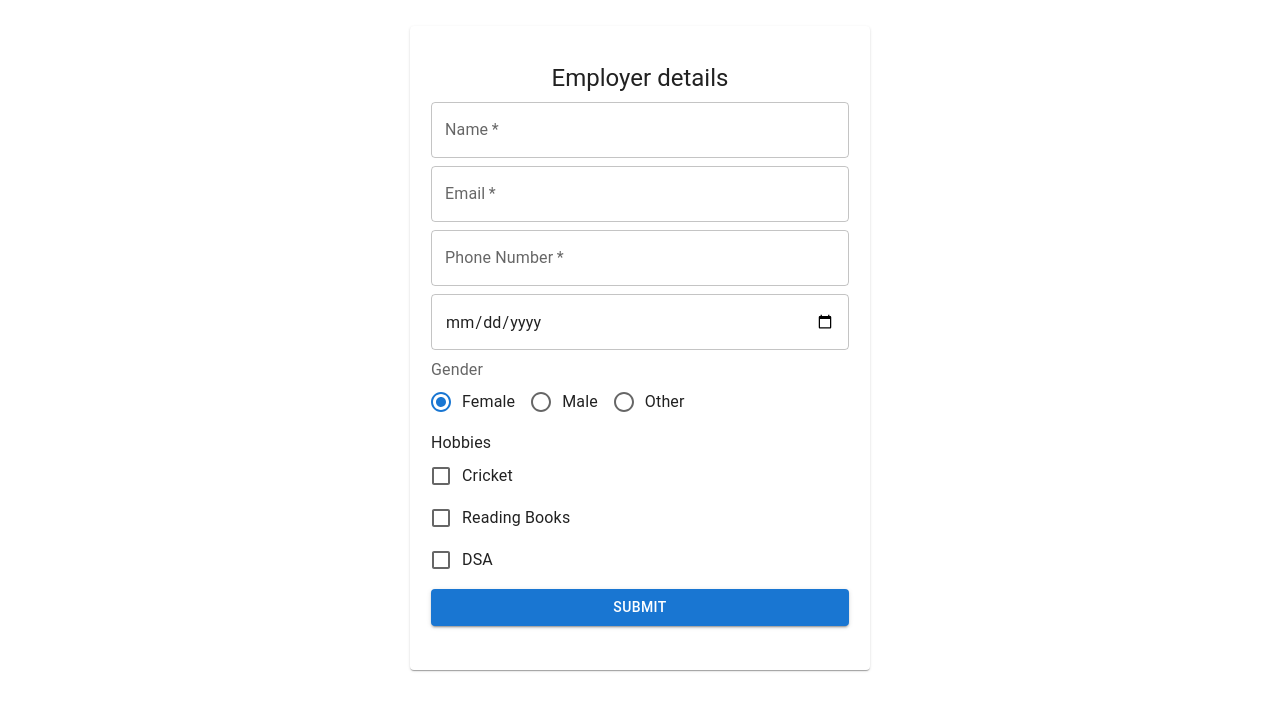
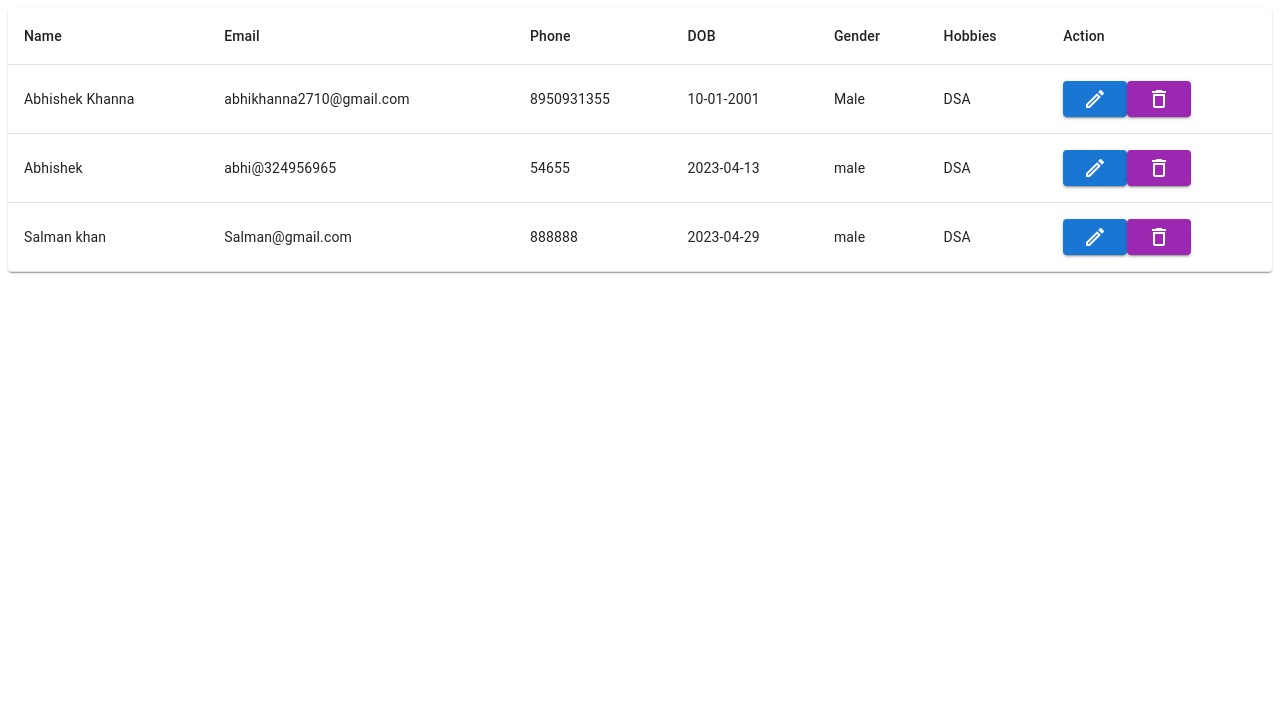
Before and after one commit to abhishekkhanna2710/React_CRUD, a React (Vite) app: page /data in a window 1280 px wide. Shown: the top 710 px of the page. Built offline with nearby package versions, Linux system fonts and the light colour scheme; data requests are answered from the project's data file.

Commit message:
Added Table Content

```diff
--- a/package.json
+++ b/package.json
@@ -13,6 +13,7 @@
     "@emotion/styled": "^11.10.6",
     "@mui/icons-material": "^5.11.16",
     "@mui/material": "^5.12.0",
+    "@mui/x-data-grid": "^6.1.0",
     "faker": "^6.6.6",
     "json-server": "^0.17.3",
     "react": "^18.2.0",
--- a/src/App.jsx
+++ b/src/App.jsx
@@ -1,12 +1,14 @@
 import React from "react"
 import Employee from "./Pages/Employee_Details/Employee"
+import Data from "./Pages/Employee_Data/Data"
 
 function App() {
 
   return (
     <div className="App">
 
-      <Employee />
+      {/* <Employee /> */}
+      <Data />
     </div>
   )
 }
--- a/src/Pages/Employee_Data/Data.jsx
+++ b/src/Pages/Employee_Data/Data.jsx
@@ -0,0 +1,74 @@
+import { useState, useEffect } from 'react';
+import EditOutlinedIcon from '@mui/icons-material/EditOutlined';
+import DeleteOutlineTwoToneIcon from '@mui/icons-material/DeleteOutlineTwoTone';
+
+import {
+    TableContainer,
+    Table,
+    TableHead,
+    TableRow,
+    TableCell,
+    TableBody,
+    Button,
+    Paper,
+} from '@mui/material';
+
+function DataTable() {
+    const [employees, setEmployees] = useState([]);
+
+    useEffect(() => {
+        const fetchEmployees = async () => {
+            const response = await fetch('http://localhost:3000/data');
+            const data = await response.json();
+            setEmployees(data);
+            console.log(data)
+        };
+
+        fetchEmployees();
+    }, []);
+
+    const handleEdit = (employee) => {
+        // handle edit logic
+    };
+
+    const handleDelete = (employee) => {
+        // handle delete logic
+    };
+
+    return (
+        <TableContainer component={Paper}>
+            <Table>
+                <TableHead>
+                    <TableRow>
+                        <TableCell>Name</TableCell>
+                        <TableCell>Email</TableCell>
+                        <TableCell>Phone</TableCell>
+                        <TableCell>DOB</TableCell>
+                        <TableCell>Gender</TableCell>
+                        <TableCell>Hobbies</TableCell>
+                        <TableCell>Action</TableCell>
+                    </TableRow>
+                </TableHead>
+                <TableBody>
+                    {employees.map((e) => (
+                        <TableRow key={e.id}>
+                            <TableCell>{e.name}</TableCell>
+                            <TableCell>{e.email}</TableCell>
+                            <TableCell>{e.phone}</TableCell>
+                            <TableCell>{e.dob}</TableCell>
+                            <TableCell>{e.gender}</TableCell>
+                            <TableCell>{e.hobbies}</TableCell>
+                            <TableCell>
+                                <Button variant="contained" color="primary" onClick={() => handleEdit(e)}><EditOutlinedIcon /></Button>
+                                <Button variant="contained" color="secondary" onClick={() => handleDelete(e)}><DeleteOutlineTwoToneIcon /></Button>
+                            </TableCell>
+                        </TableRow>
+                    ))}
+                </TableBody>
+            </Table>
+
+        </TableContainer>
+    );
+}
+
+export default DataTable;
--- a/src/db.json
+++ b/src/db.json
@@ -12,92 +12,11 @@
         {
             "name": "Abhishek",
             "email": "abhi@324956965",
-      "phone": "56269567",
-      "dob": "2023-04-13",
-      "gender": "female",
-      "hobbies": {
-        "cricket": true,
-        "reading": false,
-        "dsa": false
-      },
-      "id": 2
-    },
-    {
-      "name": "Sonia Khanna",
-      "email": "sonia@32gmail.com",
-      "phone": "898522",
-      "dob": "2023-04-14",
-      "gender": "male",
-      "hobbies": {
-        "cricket": true,
-        "reading": false,
-        "dsa": false
-      },
-      "id": 3
-    },
-    {
-      "name": "Cookie",
-      "email": "abhikhana@34",
-      "phone": "856562652",
-      "dob": "2023-04-14",
-      "gender": "other",
-      "hobbies": {
-        "dsa": true
-      },
-      "id": 4
-    },
-    {
-      "name": "Abhishek",
-      "email": "abhi@324",
-      "phone": "195985",
-      "dob": "2023-04-22",
-      "gender": "female",
-      "hobbies": {
-        "reading": true
-      },
-      "id": 5
-    },
-    {
-      "name": "Abhishek",
-      "email": "abhi@324956965",
-      "phone": "8888",
-      "dob": "2023-04-14",
-      "gender": "male",
-      "hobbies": {
-        "cricket": true
-      },
-      "id": 6
-    },
-    {
-      "name": "Bhavya",
-      "email": "abhi@324956965",
-      "phone": "5654695494",
-      "dob": "2023-04-13",
-      "gender": "male",
-      "hobbies": {
-        "cricket": true
-      },
-      "id": 7
-    },
-    {
-      "name": "Lavy",
-      "email": "lavi123@gmail.com",
-      "phone": "8945626",
-      "dob": "2023-04-22",
-      "gender": "male",
-      "hobbies": [
-        "Reading Books"
-      ],
-      "id": 8
-    },
-    {
-      "name": "Abhishek",
-      "email": "abhi@324956965",
             "phone": "54655",
             "dob": "2023-04-13",
             "gender": "male",
             "hobbies": "DSA",
-      "id": 9
+            "id": 2
         },
         {
             "name": "Salman khan",
@@ -106,7 +25,7 @@
             "dob": "2023-04-29",
             "gender": "male",
             "hobbies": "DSA",
-      "id": 10
+            "id": 3
         }
     ]
 }
```
Also changed, not shown: 1 other file (tests, documents, lock files or other folders). Lines whose indentation alone changed are shown as unchanged.
